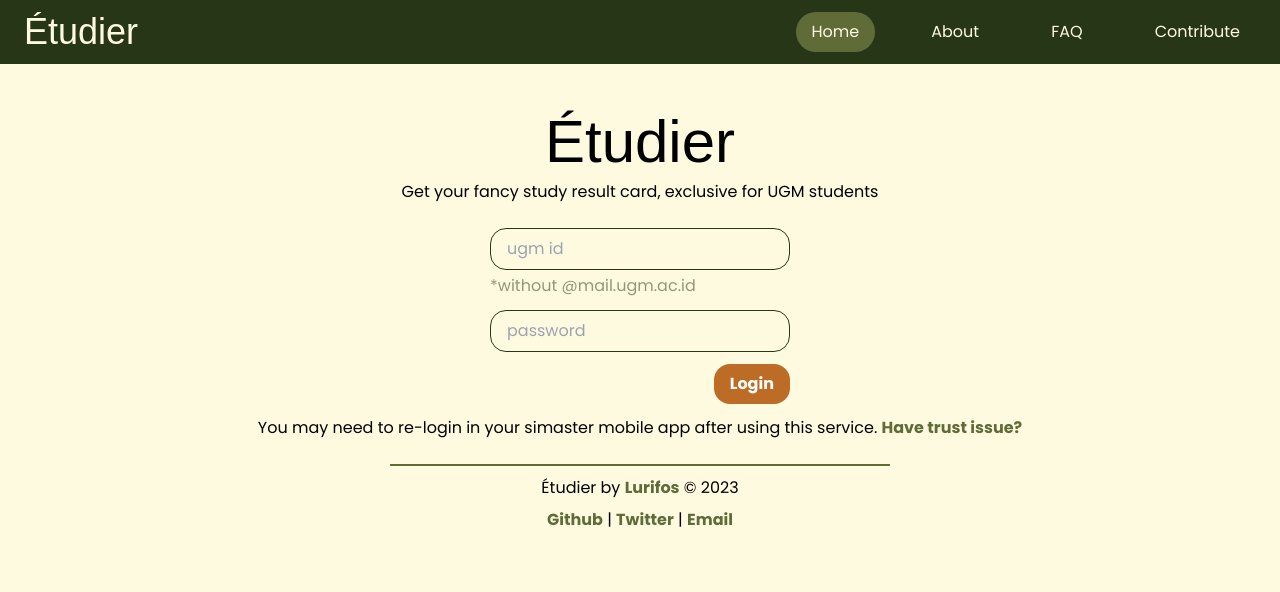
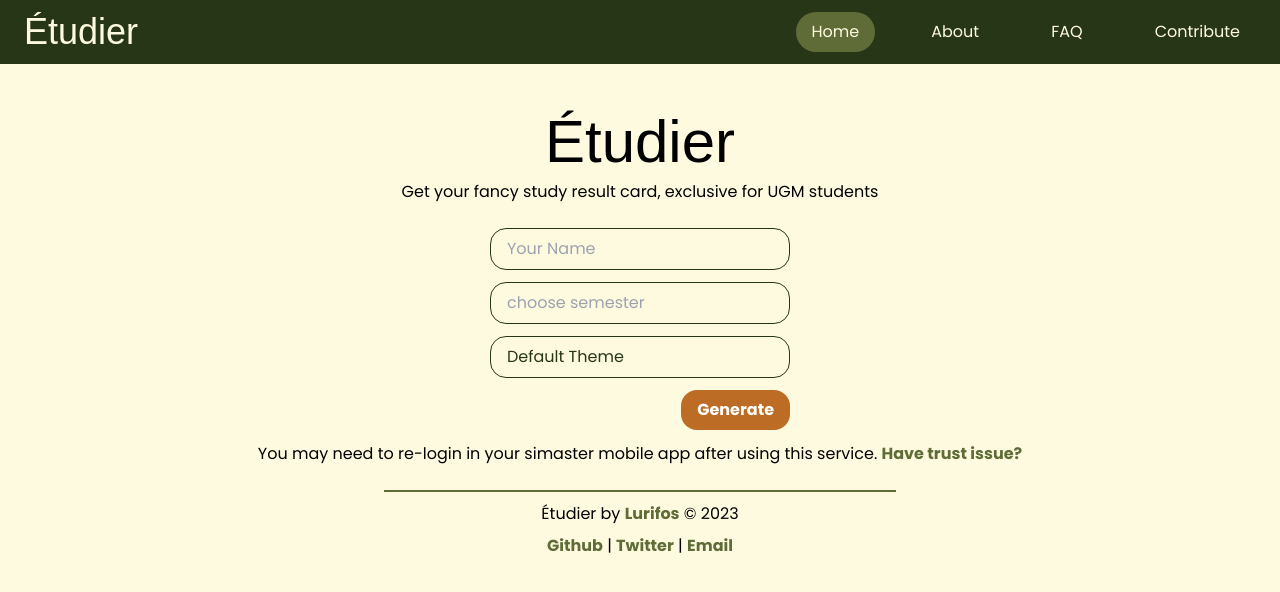
Before and after one commit to BlueBeret/etudier, a Next.js app: page / in a window 1280 px wide. Shown: the top 592 px of the page. Built offline with nearby package versions, Linux system fonts and the light colour scheme; a web font is replaced by a local one.

Commit message:
feat: main page

```diff
--- a/src/app/globals.css
+++ b/src/app/globals.css
@@ -17,6 +17,13 @@
 
     .btn-primary:hover {
         @apply filter brightness-110;
+    }
+
+    .input-select {
+        @apply w-[300px] text-secondary bg-primary py-2 border border-secondary rounded-2xl focus:outline-none ;
+        @apply px-4 appearance-none;
+        -webkit-appearance: none;
+        -moz-appearance: none;
     }
 }
 
--- a/src/app/page.jsx
+++ b/src/app/page.jsx
@@ -1,4 +1,5 @@
 import Login from '@/components/Home/Login'
+import Main from '@/components/Home/Main'
 import { Just_Another_Hand } from 'next/font/google'
 
 const JustAnotherHandFont = Just_Another_Hand({
@@ -6,13 +7,19 @@
   weight: ['400'],
 })
 export default function Home() {
+  function alreadyLogin() {
+    return true
+  }
   return (
     <div className='flex flex-col gap-6 pt-12 items-center'>
       <div className='flex flex-col gap-2'>
         <h1 className={JustAnotherHandFont.className + ' text-6xl font-bold text-center'}>Étudier</h1>
         <h2 className='text-center text-base'>Get your fancy study result card, exclusive for UGM students</h2>
       </div>
-      <Login/>
+      {
+        alreadyLogin() ? (<Main/>) :
+        <Login/>
+      }
     </div>
   )
 }
--- /dev/null
+++ b/src/components/Home/Main.jsx
@@ -0,0 +1,34 @@
+"use client"
+import Link from "next/link"
+import { useState } from "react"
+
+export default function Main(params) {
+    const [name, setName] = useState("")
+    const [semester, setSemester] = useState(0)
+    const [theme, setTheme] = useState(0)
+
+    const handlePrint = ()=> {
+        console.log(name, semester, theme)
+    }
+    return <div className="flex flex-col w-full items-center gap-3">
+        <input placeholder="Your Name" className="input-text" value={name} onChange={(e)=> setName(e.target.value)}></input>
+        <select className={`input-select ${semester == 0? "text-gray-400":""}`} value={semester} onChange={(e) => setSemester(e.target.value)}>
+            <option value={0} disabled>choose semester</option>
+            <option className="text-secondary">2021/2022 - Genap</option>
+        </select>
+        <select className="input-select" value={theme} onChange={(e)=> setTheme(e.target.value)}>
+            <option value={0}>Default Theme</option>
+            <option value={1}>Etudier</option>
+        </select>
+        <div className="w-[300px] flex justify-end">
+            <button className="btn-primary" onClick={()=> handlePrint()}>Generate</button>
+        </div>
+        <div>
+            <p>
+                You may need to re-login in your simaster mobile app after using this service. <Link className="link" href="/faq#trustissue">
+                    Have trust issue?
+                </Link>
+            </p>
+        </div>
+    </div>
+}
--- a/src/components/footer.jsx
+++ b/src/components/footer.jsx
@@ -20,7 +20,7 @@
 ]
 
 export default function footer(params) {
-    return <div className="flex flex-col gap-2 w-full max-w-[500px] min-w-[360px] mx-auto items-center border-t-accent border-t-2 py-[10px] mt-6">
+    return <div className="flex flex-col gap-2 w-[90%] max-w-lg mx-auto items-center border-t-accent border-t-2 py-[10px] mt-6">
         <div>
             <span >Étudier</span> by <Link className="link" href="https://lurifos.dev">
                 Lurifos</Link> &copy; 2023
```
